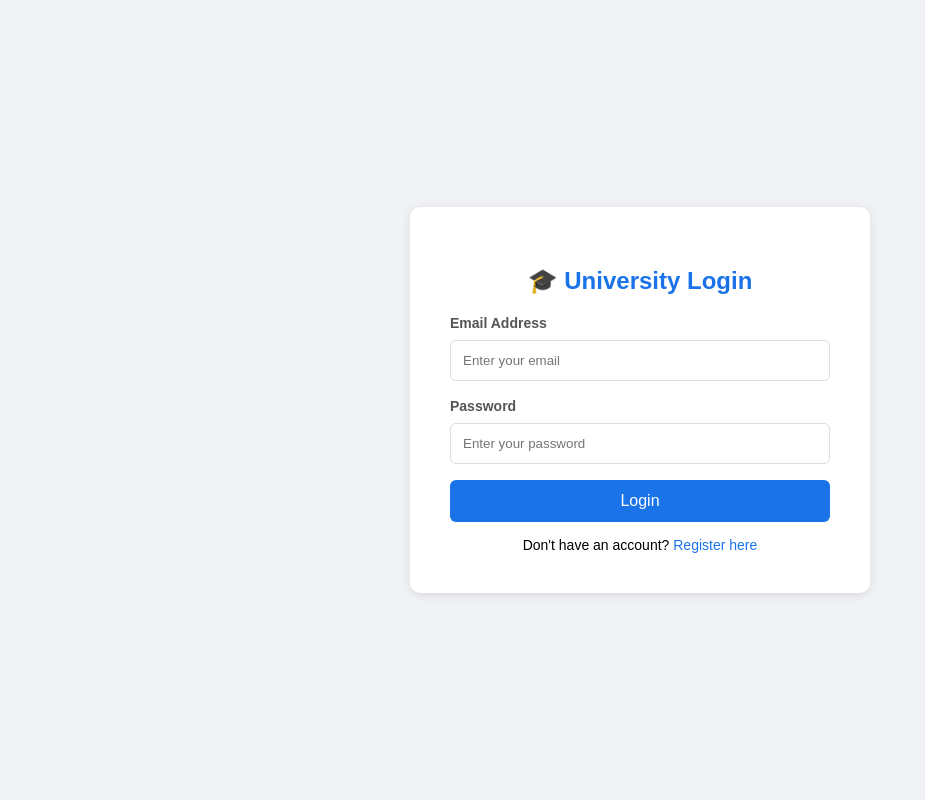
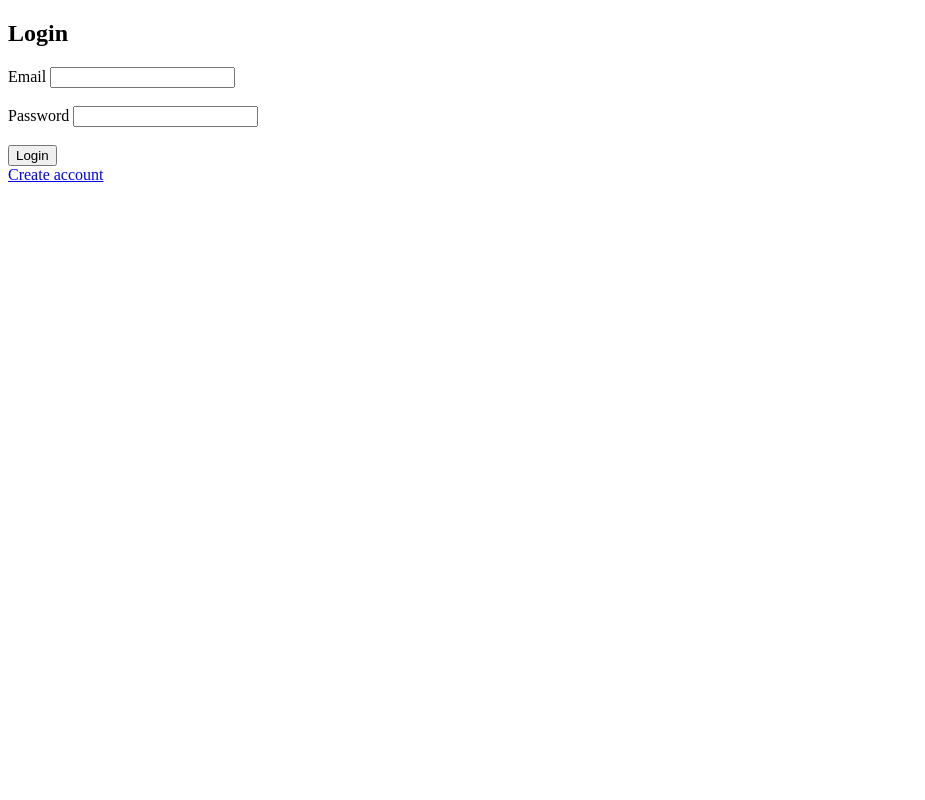
Before and after one commit to nadaabdelhaliem999-hash/university-course-registration-system, a Flask app: page /login in a window 1280 px wide. Shown: the whole page, without its empty margins (0-925 px from the left). Run offline with Flask 3, Linux system fonts and the light colour scheme.

Commit message:
Update login.html

```diff
--- a/templates/login.html
+++ b/templates/login.html
@@ -3,107 +3,31 @@
 <head>
     <meta charset="UTF-8">
     <title>Login</title>
-    <style>
-        body {
-            font-family: Arial, sans-serif;
-            background: #f0f2f5;
-            display: flex;
-            justify-content: center;
-            align-items: center;
-            height: 100vh;
-            margin: 0;
-        }
-        .box {
-            background: white;
-            padding: 40px;
-            border-radius: 10px;
-            box-shadow: 0 2px 10px rgba(0,0,0,0.1);
-            width: 380px;
-        }
-        h2 {
-            text-align: center;
-            color: #1a73e8;
-        }
-        input {
-            width: 100%;
-            padding: 12px;
-            margin: 8px 0 16px 0;
-            border: 1px solid #ddd;
-            border-radius: 6px;
-            box-sizing: border-box;
-        }
-        label {
-            font-size: 14px;
-            color: #555;
-            font-weight: bold;
-        }
-        button {
-            width: 100%;
-            padding: 12px;
-            background: #1a73e8;
-            color: white;
-            border: none;
-            border-radius: 6px;
-            font-size: 16px;
-            cursor: pointer;
-        }
-        button:hover {
-            background: #1558b0;
-        }
-        .error {
-            background: #fdecea;
-            color: #c0392b;
-            padding: 10px;
-            border-radius: 6px;
-            margin-bottom: 15px;
-        }
-        .link {
-            text-align: center;
-            margin-top: 15px;
-            font-size: 14px;
-        }
-        .link a {
-            color: #1a73e8;
-            text-decoration: none;
-        }
-    </style>
 </head>
 <body>
-    <div class="box">
-        <h2>🎓 University Login</h2>
+
+<h2>Login</h2>
 
 {% if error %}
-            <div class="error">⚠️ {{ error }}</div>
+<p style="color:red;">{{ error }}</p>
 {% endif %}
 
 <form method="POST">
 
-            <!-- Email -->
-            <label for="email">Email Address</label>
-            <input
-                type="email"
-                id="email"
-                name="email"
-                placeholder="Enter your email"
-                required
-            >
+    <label for="email">Email</label>
+    <input type="email" id="email" name="email" required>
 
-            <!-- Password -->
+    <br><br>
+
     <label for="password">Password</label>
-            <input
-                type="password"
-                id="password"
-                name="password"
-                placeholder="Enter your password"
-                required
-            >
+    <input type="password" id="password" name="password" required>
+
+    <br><br>
 
     <button type="submit">Login</button>
 </form>
 
-        <div class="link">
-            Don't have an account? <a href="/register">Register here</a>
-        </div>
-    </div>
+<a href="/register">Create account</a>
+
 </body>
 </html>
```
Lines whose indentation alone changed are shown as unchanged.
